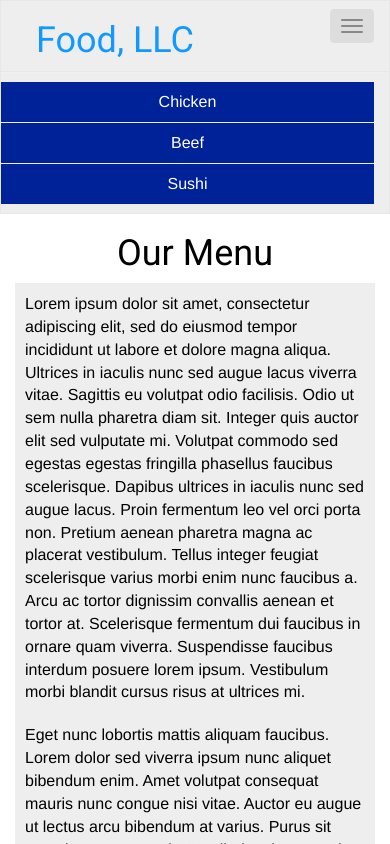
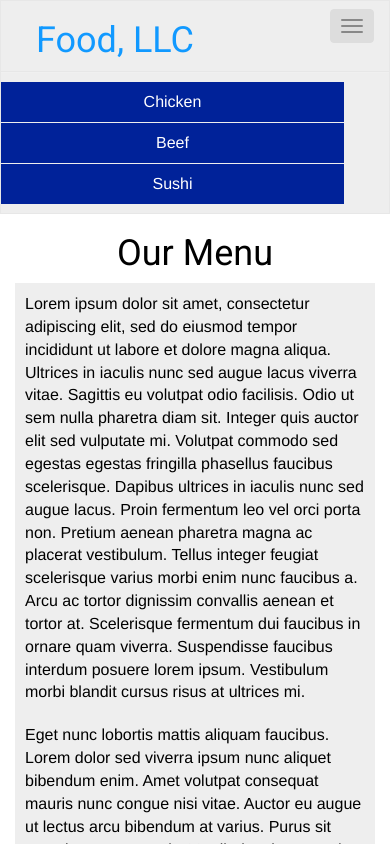
Before and after one commit to Lykedii/coursera-test, a plain HTML site: page site/Week3Assignment/index.html in a window 390 px wide. Both pictures are taken after a click on the button "Toggle navigation". Shown: the top 844 px of the page. Drawn offline with nearby package versions, Linux system fonts and the light colour scheme.

Commit message:
Testing out GIT

```diff
--- a/site/Week3Assignment/index.html
+++ b/site/Week3Assignment/index.html
@@ -36,7 +36,7 @@
 
 
     <div id="collapsable-nav" class="collapse navbar-collapse">
-      <ul id="nav-list" class="nav navbar-nav navbar-right col-sm-12  visible-xs">
+      <ul id="nav-list" class="nav navbar-nav navbar-right col-xs-12  visible-xs">
         <li><a href="#">Chicken</a></li>
         <li><a href="#">Beef</a></li>
         <li><a href="#">Sushi</a></li>
```
